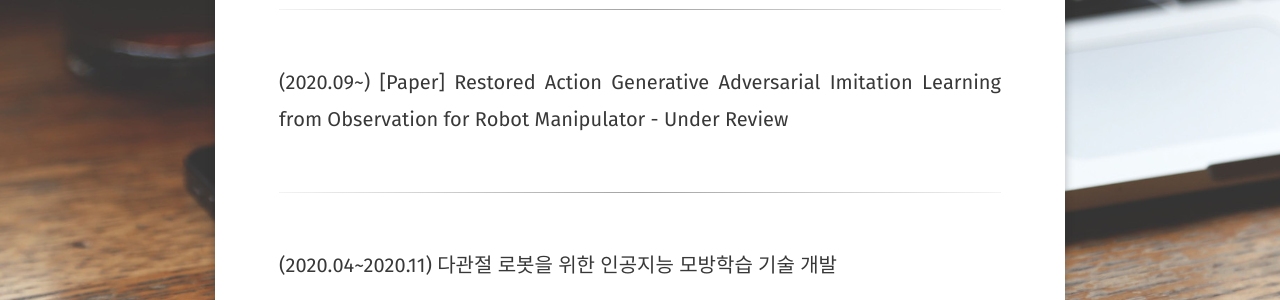
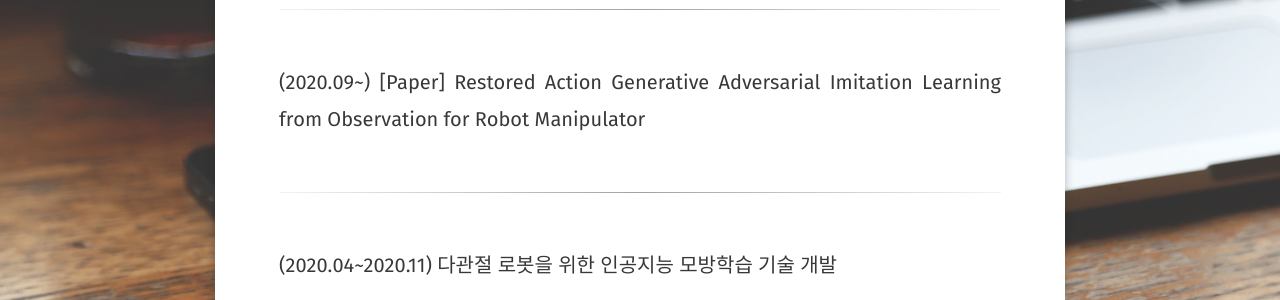
Before and after one commit to JongCheon-Park/JongCheon-Park.github.io, a Jekyll site: the page built from projects/index.md, in a window 1280 px wide. Shown: the part 467-767 px from the top of the page. Built offline with Jekyll 4.4.1, drawn with Linux system fonts in a browser that asks for light colours; some web fonts are replaced; part of the change alters nothing that is shown.

Commit message:
Update index.md

```diff
--- a/projects/index.md
+++ b/projects/index.md
@@ -13,7 +13,7 @@ comments: false
 <details>
   <summary> <span style="font-size: 20px"> (2021.04~2021.11) 다관절 로봇의 물리적 지능을 위한 교시학습 인공지능기술개발 </span> </summary>
   <div markdown="1">
-This project was conducted at <span style="color:#3399ff">Cyber Physical System Control Lab in Kyungpook National University</span> : [Link](http://control.knu.ac.kr/)<br>
+This project was conducted at <span style="color:#3399ff">Cyber Physical System Control Lab in Kyungpook National University</span> : [Link](https://cpsc-lab.github.io/)<br>
 본 연구사업은 과학기술정보통신부의 출연금 등으로 수행하고 있는 <b>한국전자통신연구원의 대경권 지역산업 기반 ICT 융합기술 고도화 지원사업 위탁연구과제</b>입니다.
   </div>
     <span style="font-size: 20px; color:black"> 연구목표 </span><br>
@@ -64,10 +64,9 @@ This project was conducted at <span style="color:#3399ff">Cyber Physical System
 
 <br>
 <details>
-  <summary> <span style="font-size: 20px"> (2020.09~) [Paper] Restored Action Generative Adversarial Imitation Learning from Observation for Robot Manipulator - Under Review </span> </summary>
+  <summary> <span style="font-size: 20px"> (2020.09~) [Paper] Restored Action Generative Adversarial Imitation Learning from Observation for Robot Manipulator</span> </summary>
   <div markdown="1">
-This project was conducted at <span style="color:#3399ff">Cyber Physical System Control Lab in Kyungpook National University</span> : [Link](http://control.knu.ac.kr/)
-      <br>본 논문은 2021년 5월 ISA Transactions (IF 5.468)에 투고하여 Major Revision을 거친 후 22년 1월 기준 <b>Under review</b> 상태 입니다.
+This project was conducted at <span style="color:#3399ff">Cyber Physical System Control Lab in Kyungpook National University</span> : [Link](https://cpsc-lab.github.io/)
   </div>
 
     <span style="font-size: 20px; color:black"> Motivation </span><br>
@@ -142,7 +141,7 @@ This project was conducted at <span style="color:#3399ff">Cyber Physical System
 <details>
   <summary> <span style="font-size: 20px"> (2020.04~2020.11) 다관절 로봇을 위한 인공지능 모방학습 기술 개발 </span> </summary>
   <div markdown="1">
-This project was conducted at <span style="color:#3399ff">Cyber Physical System Control Lab in Kyungpook National University</span> : [Link](http://control.knu.ac.kr/)<br>
+This project was conducted at <span style="color:#3399ff">Cyber Physical System Control Lab in Kyungpook National University</span> : [Link](https://cpsc-lab.github.io/)<br>
 본 연구사업은 과학기술정보통신부의 출연금 등으로 수행하고 있는 <b>한국전자통신연구원의 대경권 지역산업 기반 ICT 융합기술 고도화 지원사업 위탁연구과제</b>입니다.
   </div>
     <span style="font-size: 20px; color:black"> 연구목표 </span><br>
@@ -207,7 +206,7 @@ This project was conducted at <span style="color:#3399ff">Cyber Physical System
 <details>
   <summary> <span style="font-size: 20px"> (2019.04~2019.11) 로봇의 센서리스 기반 외력 추정 및 임피던스 제어 </span> </summary>
   <div markdown="1">
-This project was conducted at <span style="color:#3399ff">Cyber Physical System Control Lab in Kyungpook National University</span> : [Link](http://control.knu.ac.kr/)<br>
+This project was conducted at <span style="color:#3399ff">Cyber Physical System Control Lab in Kyungpook National University</span> : [Link](https://cpsc-lab.github.io/)<br>
 본 연구사업은 과학기술정보통신부의 출연금 등으로 수행하고 있는 <b>한국전자통신연구원의 대경권 지역산업 기반 ICT 융합기술 고도화 지원사업 위탁연구과제</b>입니다.
   </div>
 
@@ -267,7 +266,7 @@ c++을 이용하여 7축 매니퓰레이터를 위한 recursive Newton-Eulor 방
 <details>
   <summary> <span style="font-size: 20px"> (2019.03~2019.11) 지능형 이동로봇 추적제어 알고리즘 구현 및 실험 </span> </summary>
   <div markdown="1">
-This project was conducted at <span style="color:#3399ff">Cyber Physical System Control Lab in Kyungpook National University</span> : [Link](http://control.knu.ac.kr/)
+This project was conducted at <span style="color:#3399ff">Cyber Physical System Control Lab in Kyungpook National University</span> : [Link](https://cpsc-lab.github.io/)
   </div>
 <p style="font-size:1rem;font-weight:400" onContextMenu="return false;" onselectstart="return false" ondragstart="return false">
 　팔로워 로봇은 카메라를 이용하여 리더 로봇를 인식하고, 인식된 팔로워의 속도 및 각속도를 설계된 알고리즘에 의해 추정한다. 해당 프로젝트는 추정된 속도 및 각속도를 활용하여 리더-팔로워 추적 제어 구현을 목표로 한다.
@@ -310,7 +309,7 @@ This project was conducted at <span style="color:#3399ff">Cyber Physical System
 <details>
   <summary> <span style="font-size: 20px"> (2018.06~2018.11) 2018 R-BIZ challenge  터틀봇3 오토레이스 </span> </summary>
   <div markdown="1">
-This project was conducted at <span style="color:#3399ff">Cyber Physical System Control Lab in Kyungpook National University</span> : [Link](http://control.knu.ac.kr/)
+This project was conducted at <span style="color:#3399ff">Cyber Physical System Control Lab in Kyungpook National University</span> : [Link](https://cpsc-lab.github.io/)
   </div>
 <p style="font-size:1rem;font-weight:400" onContextMenu="return false;" onselectstart="return false" ondragstart="return false">
     <div style="border: 1px solid black; padding: 10px; border-color: LightGray; background-color: rgba(211, 211, 211, 0.2);">
@@ -365,7 +364,7 @@ This project was conducted at <span style="color:#3399ff">Cyber Physical System
 <details>
   <summary> <span style="font-size: 20px"> (2018.06~2018.11) 다중주기 센서융합 기반 이동체 실시간 예측 제어 연구 </span> </summary>
   <div markdown="1">
-This project was conducted at <span style="color:#3399ff">Cyber Physical System Control Lab in Kyungpook National University</span> : [Link](http://control.knu.ac.kr/)<br>
+This project was conducted at <span style="color:#3399ff">Cyber Physical System Control Lab in Kyungpook National University</span> : [Link](https://cpsc-lab.github.io/)<br>
       본 연구사업은 과학기술정보통신부의 출연금 등으로 수행하고 있는 <b>한국전자통신연구원의 대경권 지역산업 기반 ICT 융합기술 고도화 지원사업 위탁연구과제</b>입니다.
 
   </div>
```
